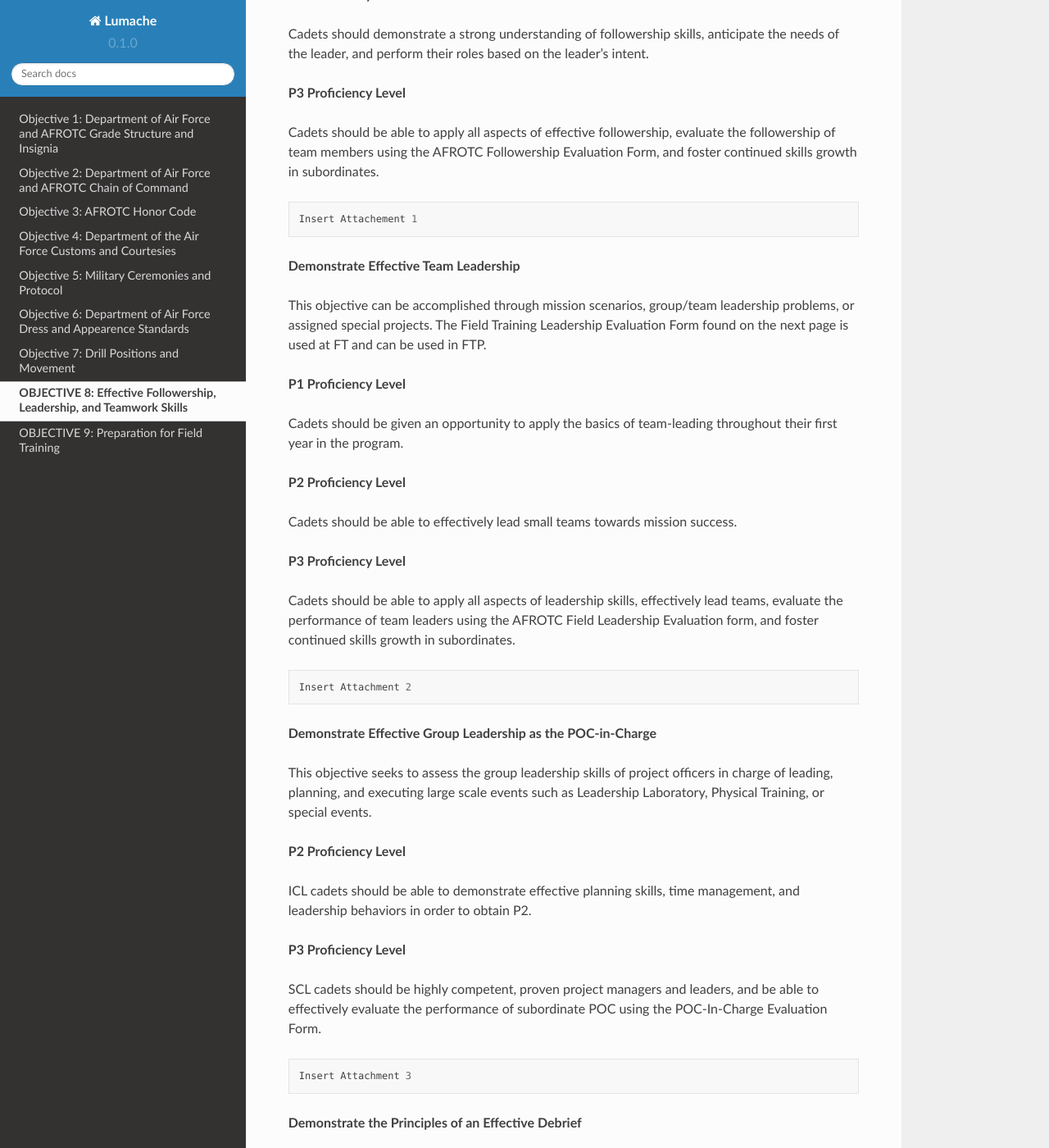
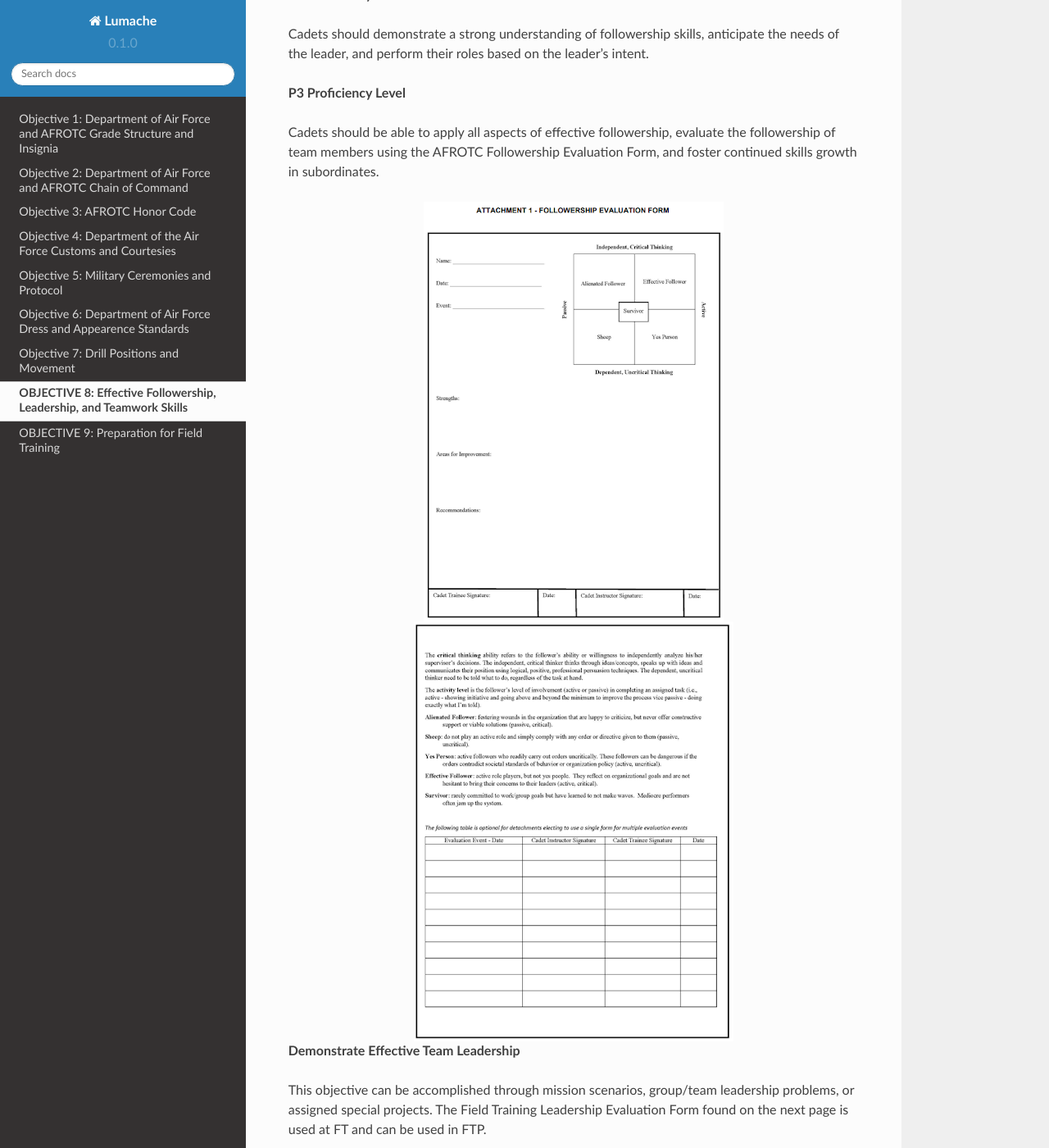
Before and after one commit to DET159/rtd-test, a Sphinx documentation site: the page built from docs/source/Obj_8.rst, in a window 1280 px wide and 1400 px high, scrolled down 479 px. Shown: the whole window at 82% size. Built offline with Sphinx 7.4.7 and the Read the Docs theme 2.0.0, drawn with Linux system fonts in a browser that asks for light colours.

Commit message:
Added images to Obj 8 and added source files for Obj 7 & 8

```diff
--- a/docs/source/Obj_8.rst
+++ b/docs/source/Obj_8.rst
@@ -17,10 +17,11 @@ OBJECTIVE 8: Effective Followership, Leadership, and Teamwork Skills
 
 | Cadets should be able to apply all aspects of effective followership, evaluate the followership of team members using the AFROTC Followership Evaluation Form, and foster continued skills growth in subordinates.
 
-::
+.. image:: images/Obj_8_1.png
+    :align: center
 
-    Insert Attachement 1
-
+.. image:: images/Obj_8_2.png
+    :align: center
 
 **Demonstrate Effective Team Leadership**
 
@@ -38,9 +39,11 @@ OBJECTIVE 8: Effective Followership, Leadership, and Teamwork Skills
 
 | Cadets should be able to apply all aspects of leadership skills, effectively lead teams, evaluate the performance of team leaders using the AFROTC Field Leadership Evaluation form, and foster continued skills growth in subordinates.
 
-::
+.. image:: images/Obj_8_3.png
+    :align: center
 
-    Insert Attachment 2
+.. image:: images/Obj_8_4.png
+    :align: center
 
 **Demonstrate Effective Group Leadership as the POC-in-Charge**
 
@@ -54,9 +57,11 @@ OBJECTIVE 8: Effective Followership, Leadership, and Teamwork Skills
 
 | SCL cadets should be highly competent, proven project managers and leaders, and be able to effectively evaluate the performance of subordinate POC using the POC-In-Charge Evaluation Form.
 
-::
+.. image:: images/Obj_8_5.png
+    :align: center
 
-    Insert Attachment 3
+.. image:: images/Obj_8_6.png
+    :align: center
 
 **Demonstrate the Principles of an Effective Debrief**
 
```
Also changed, not shown: docs/source/images/Obj_7_1.png (added), docs/source/images/Obj_7_2.png (added), docs/source/images/Obj_7_3.png (added), docs/source/images/Obj_8_1.png (added), docs/source/images/Obj_8_2.png (added), docs/source/images/Obj_8_3.png (added), docs/source/images/Obj_8_4.png (added), docs/source/images/Obj_8_5.png (added), docs/source/images/Obj_8_6.png (added).
